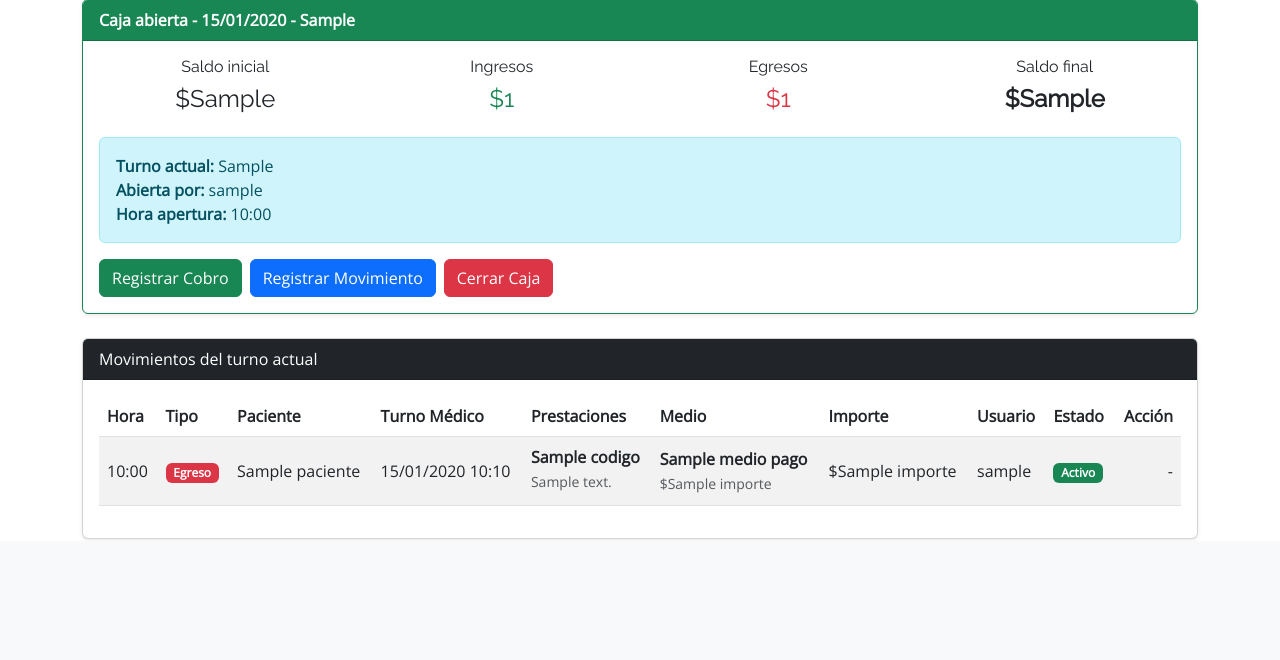
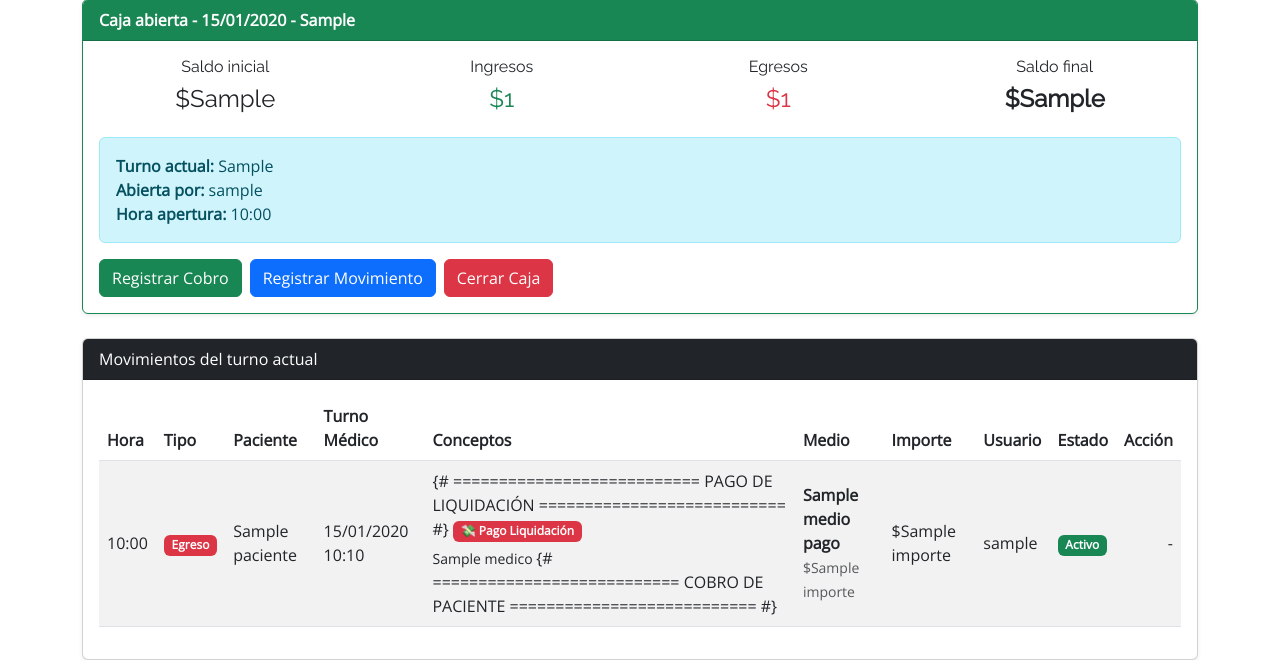
Before and after one commit to Santoni07/SanMartinConsultorio, a Django app: template caja/templates/caja/caja_home.html in a window 1280 px wide. Shown: the part 259-919 px from the top of the page. Before the commit the page ends 798 px from the top, so only its background shows below. Run offline with Django 5.2, Linux system fonts and the light colour scheme; the template is opened without the code that fills it: most values are stand-ins (such as "Sample title", 1, 10 or a date in 2020); some libraries are stand-ins or nearby versions.

Commit message:
(feat)  Se modifico caja home

```diff
--- a/caja/templates/caja/caja_home.html
+++ b/caja/templates/caja/caja_home.html
@@ -113,7 +113,7 @@
                         <th>Tipo</th>
                         <th>Paciente</th>
                         <th>Turno Médico</th>
-                        <th>Prestaciones</th>
+                        <th>Conceptos</th>
                         <th>Medio</th>
                         <th>Importe</th>
                         <th>Usuario</th>
@@ -153,9 +153,41 @@
 
              <td>
 
+    {# ===========================
+       PAGO DE LIQUIDACIÓN
+       =========================== #}
+
+    {% if mov.pagoliquidacionmedica %}
+
+        <span class="badge bg-danger mb-1">
+
+            💸 Pago Liquidación
+
+        </span>
+
+        <br>
+
+        <small>
+
+            {{ mov.pagoliquidacionmedica.liquidacion.medico }}
+
+        </small>
+
+    {# ===========================
+       COBRO DE PACIENTE
+       =========================== #}
+
+    {% elif mov.detalles.exists %}
+
+        <span class="badge bg-success mb-1">
+
+            💰 Cobro
+
+        </span>
+
         {% for detalle in mov.detalles.all %}
 
-        <div class="mb-1">
+            <div class="mt-1">
 
                 <strong>{{ detalle.codigo }}</strong>
 
@@ -169,11 +201,29 @@
 
             </div>
 
-    {% empty %}
+        {% endfor %}
 
-        -
+    {# ===========================
+       MOVIMIENTO MANUAL
+       =========================== #}
 
-    {% endfor %}
+    {% else %}
+
+        <span class="badge bg-primary mb-1">
+
+            📦 Movimiento Manual
+
+        </span>
+
+        <br>
+
+        <small>
+
+            {{ mov.concepto }}
+
+        </small>
+
+    {% endif %}
 
 </td>
         <td>
```
Lines whose indentation alone changed are shown as unchanged.
